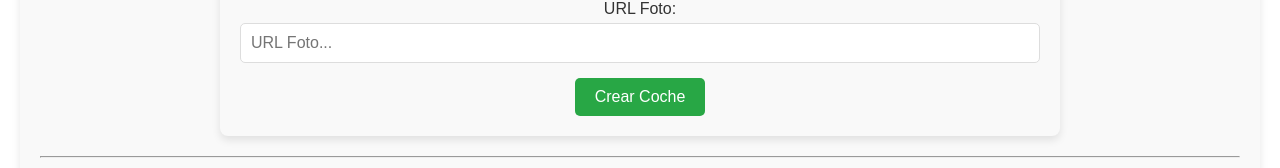
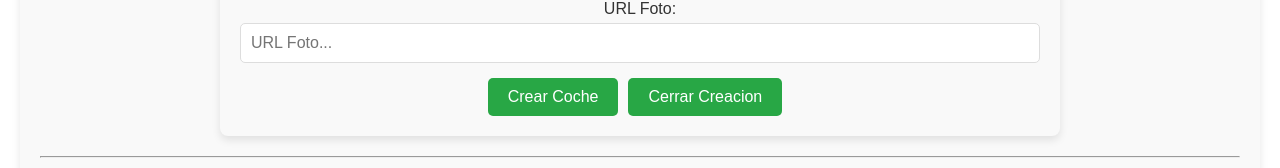
Before and after one commit to VictorMGC2912/ProyectoFinal, a Next.js app in the folder front/: page / in a window 1280 px wide. Both pictures are taken after a click on the button "Crear Coche". Shown: the part 613-781 px from the top of the page. Built offline with nearby package versions, Linux system fonts and the light colour scheme; no server answers.

Commit message:
CreatedCarComponent add button close windows

```diff
--- a/front/src/components/CarsComponents/CreatedCarComponent.jsx
+++ b/front/src/components/CarsComponents/CreatedCarComponent.jsx
@@ -127,6 +127,11 @@ export default function CreatedCarComponent(props) {
               <button className={styles.submitButton} type="submit">
                 Crear Coche
               </button>
+
+              <button className={styles.submitButton} onClick={closeCarCreation}>
+                Cerrar Creacion
+              </button>
+
             </Form>
           )}
         </Formik>
--- a/front/src/styles/CreatedCarComponent.module.css
+++ b/front/src/styles/CreatedCarComponent.module.css
@@ -61,6 +61,7 @@
     background-color: #28a745;
     color: white;
     padding: 10px 20px;
+    margin-right: 10px;
     font-size: 1rem;
     border: none;
     border-radius: 5px;
```
